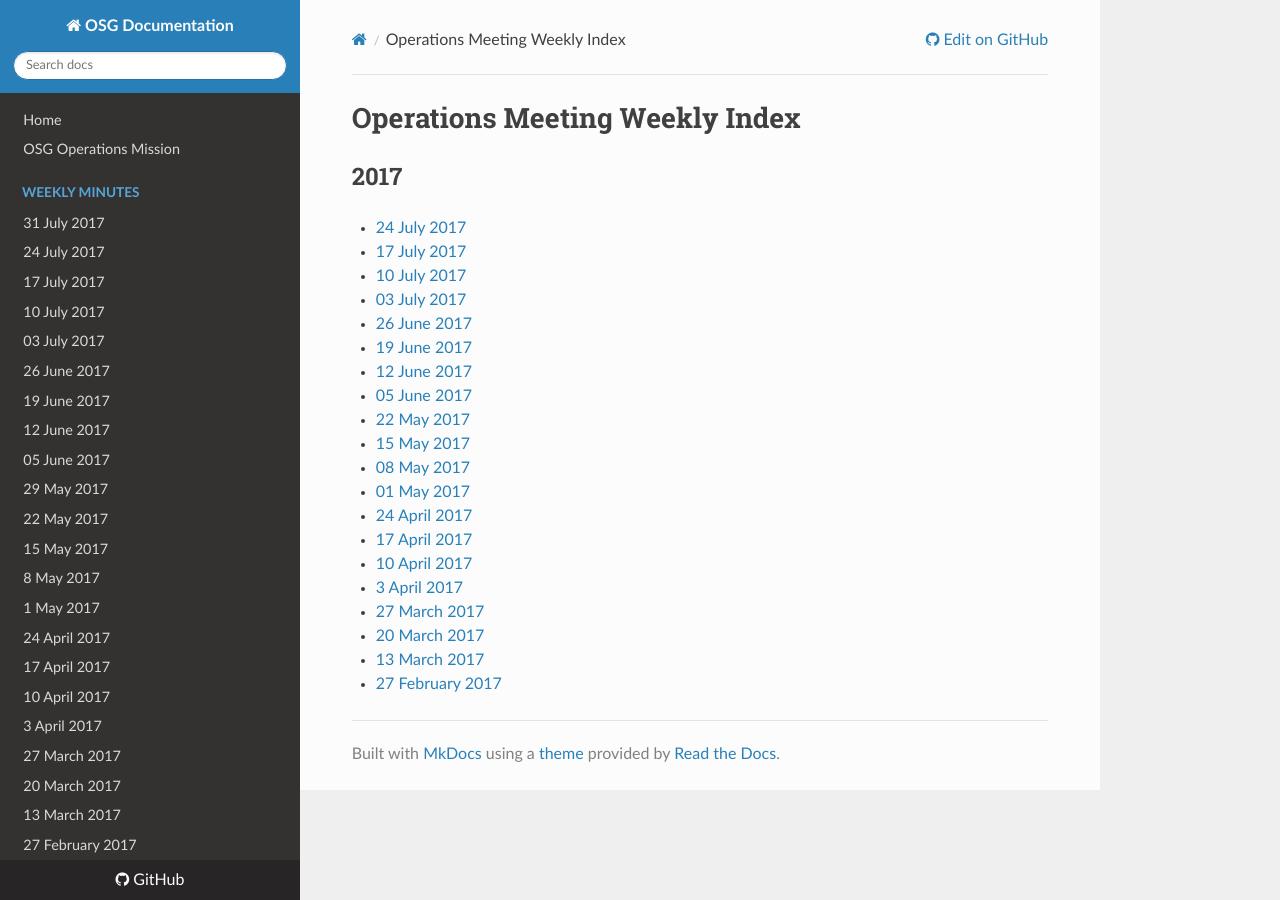
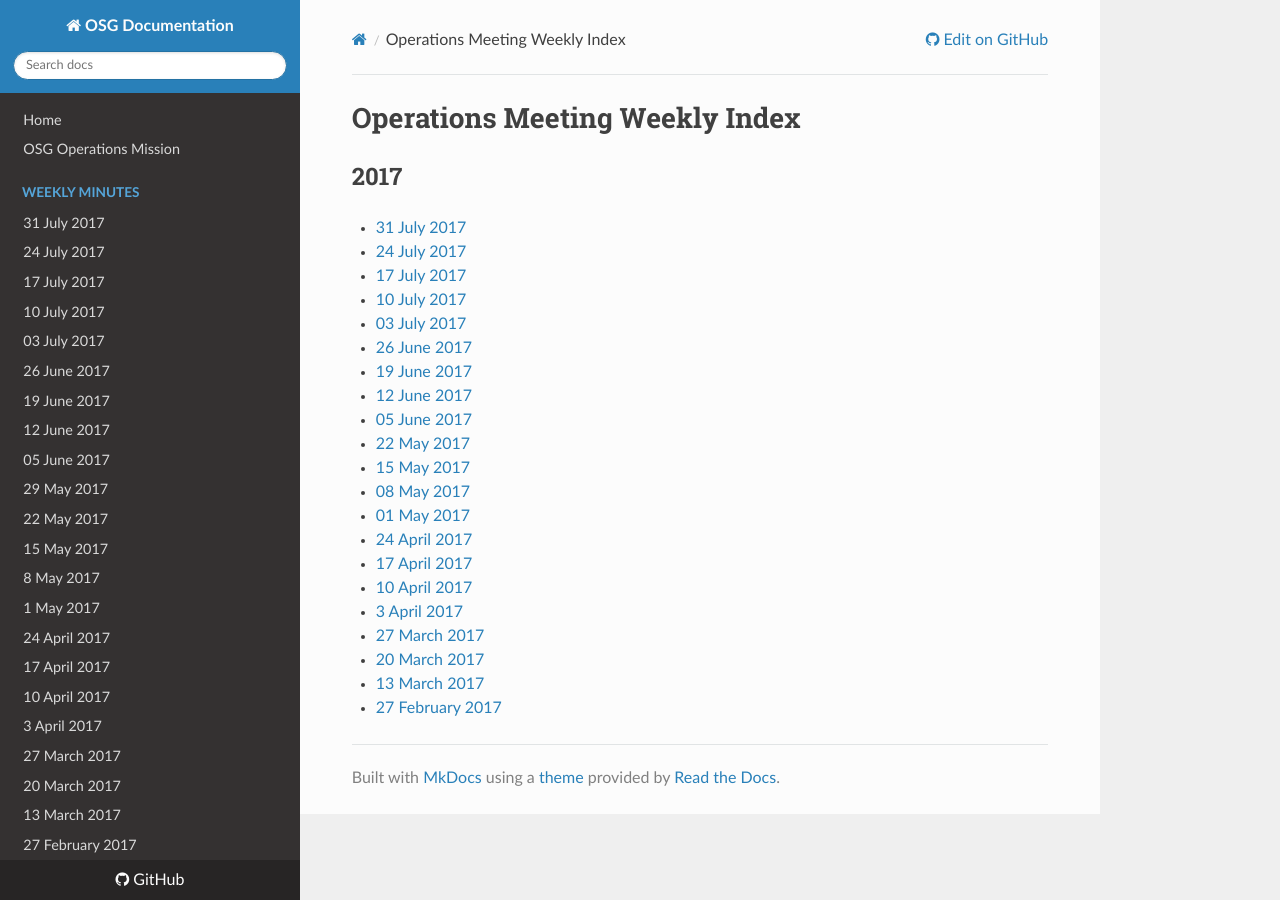
Before and after one commit to osg-htc/operations, an MkDocs documentation site: the page built from docs/WeeklyMinutes/MeetingIndex.md, in a window 1280 px wide. Built offline with MkDocs 1.6.1, drawn with Linux system fonts in a browser that asks for light colours; nearby versions of some CDN libraries; old or Windows-style settings are respelled for this version of MkDocs.

Commit message:
Update MeetingIndex.md

```diff
--- a/docs/WeeklyMinutes/MeetingIndex.md
+++ b/docs/WeeklyMinutes/MeetingIndex.md
@@ -1,6 +1,7 @@
 # Operations Meeting Weekly Index
 
 ## 2017
+   * [31 July 2017](31Jul2017.md)
    * [24 July 2017](24Jul2017.md)
    * [17 July 2017](17Jul2017.md)
    * [10 July 2017](10Jul2017.md)
```
